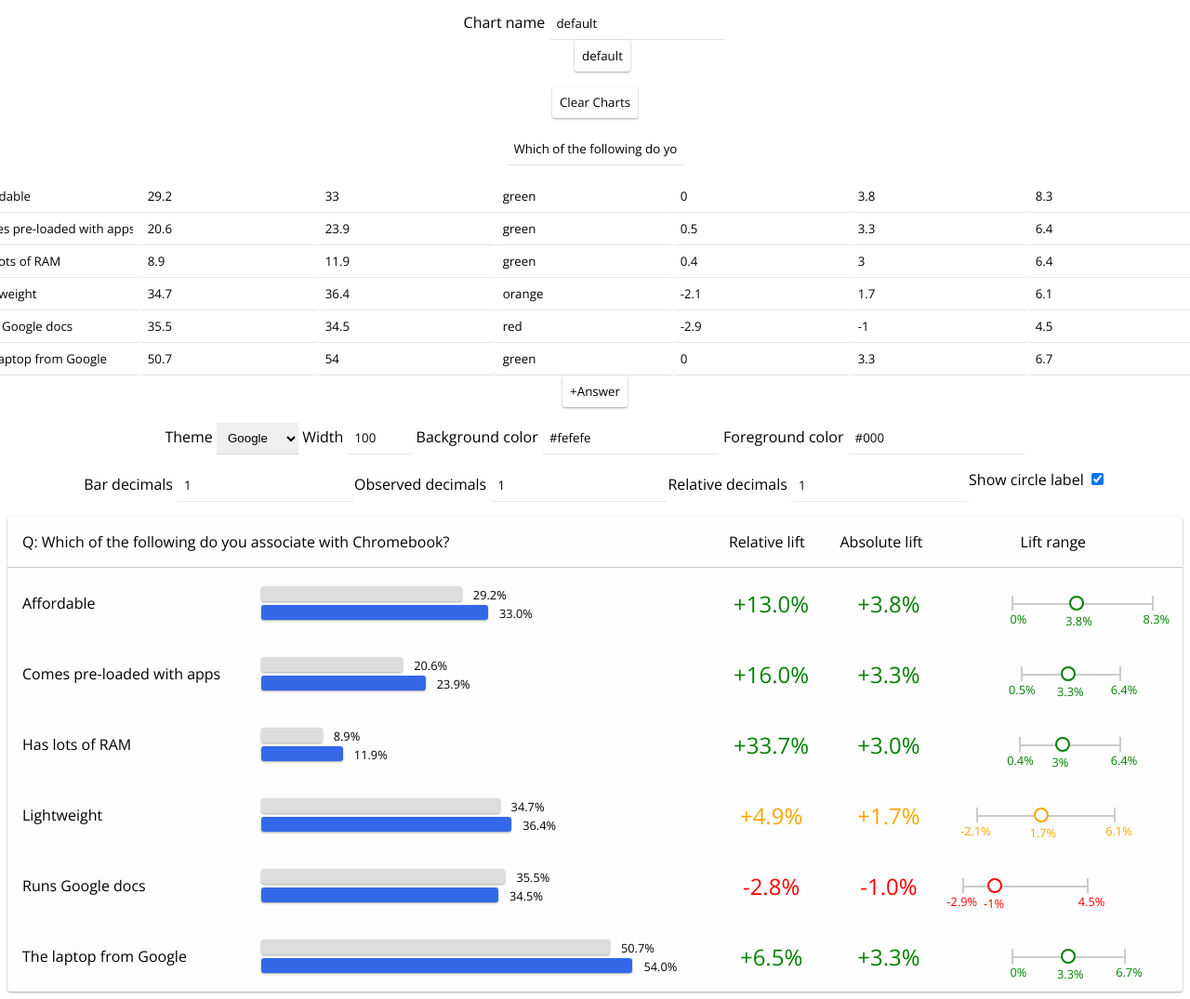
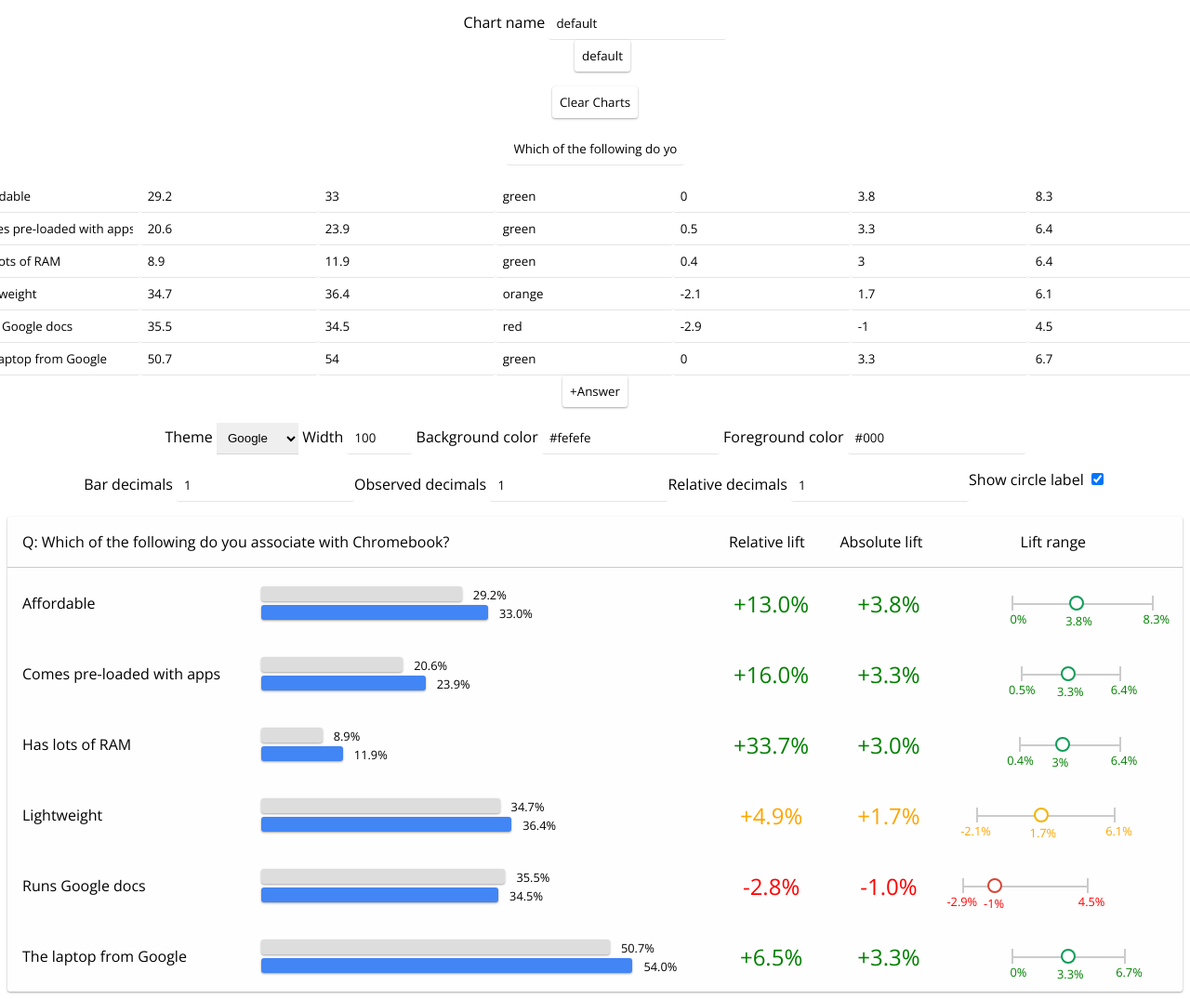
Before and after one commit to essence-tech/charts, a website: page public/index.html in a window 1280 px wide. Shown: the top 1075 px of the page at 93% size. Drawn offline with nearby package versions, Linux system fonts and the light colour scheme; files that its build step writes are made by us from their sources.

Commit message:
Official google colors

```diff
--- a/front/scss/google.scss
+++ b/front/scss/google.scss
@@ -7,7 +7,7 @@
         }
         &.exposed {
             &::-webkit-progress-value {
-                background-color: #3369E8;
+                background-color: #4285f4;
             }
         }
     }
@@ -17,7 +17,7 @@
 
         .essrange {
             &__val {
-                border: 2px solid green;
+                border: 2px solid #0f9d58;
             }
         }
     }
@@ -26,7 +26,7 @@
 
         .essrange {
             &__val {
-                border: 2px solid orange;
+                border: 2px solid #f4b400;
             }
         }
     }
@@ -34,7 +34,7 @@
         color: red;
         .essrange {
             &__val {
-                border: 2px solid red;
+                border: 2px solid #db4437;
             }
         }
     }
```
